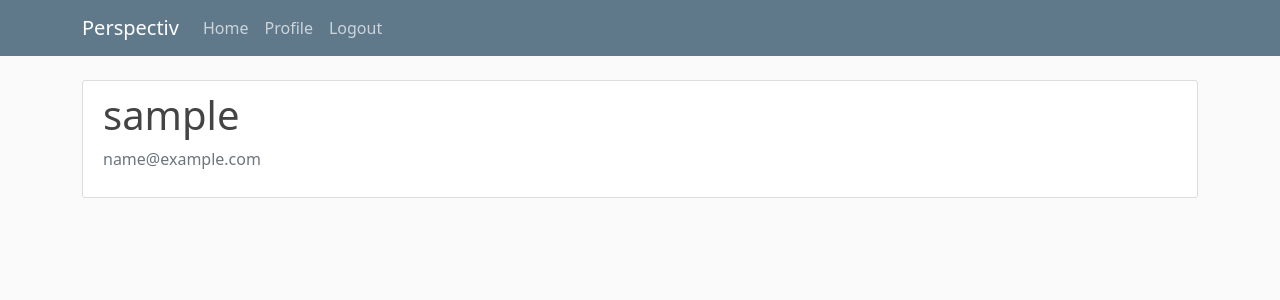
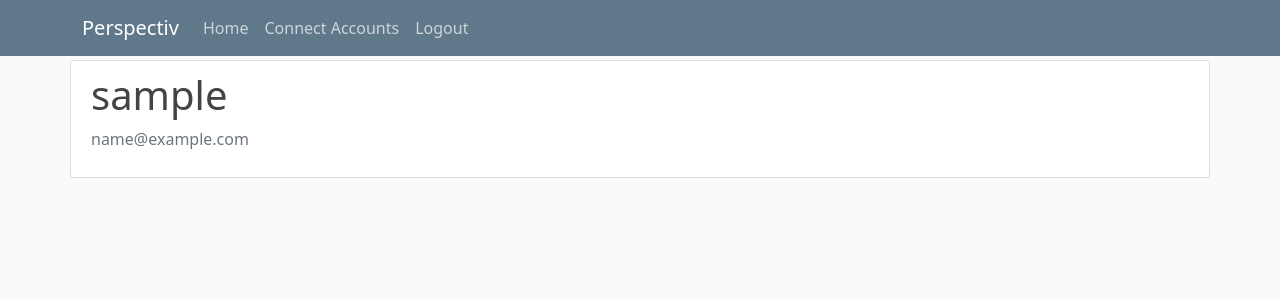
Before and after one commit to louismartin/perspectiv-site, a Django app: page /profile/ in a window 1280 px wide. Shown: the top 300 px of the page. Run offline with Django 4.2, Linux system fonts and the light colour scheme; the visitor is signed in with stand-in values (Sample User, id 1); some libraries are stand-ins or nearby versions.

Commit message:
Fix display

```diff
--- a/app/static/app/main.css
+++ b/app/static/app/main.css
@@ -1,7 +1,9 @@
 body {
     background: #fafafa;
     color: #333333;
-    margin-top: 5rem;
+}
+main {
+    padding-top: 60px;  /* Height of navbar */
 }
 
 h1,
@@ -87,3 +89,8 @@ a.article-title:hover {
 .account-heading {
     font-size: 2.5rem;
 }
+
+
+div.dataTables_filter, div.dataTables_length {
+    padding: 50px;
+  }
--- a/app/templates/app/base.html
+++ b/app/templates/app/base.html
@@ -63,7 +63,7 @@
                         <!-- Navbar Right Side -->
                         <div class="navbar-nav">
                             {% if user.is_authenticated %}
-                            <a class="nav-item nav-link" href="{% url 'profile' %}">Profile</a>
+                            <a class="nav-item nav-link" href="{% url 'manage' %}">Connect Accounts</a>
                             <a class="nav-item nav-link" href="{% url 'logout' %}">Logout</a>
                             {% else %}
                             <a class="nav-item nav-link" href="{% url 'login' %}">Login</a>
@@ -74,9 +74,8 @@
                 </div>
             </nav>
         </header>
-        <main role="main" class="container">
+        <main role="main" class="container mt-8">
             <div class="row">
-                <div class="col-md-12">
                     {% if messages %}
                     {% for message in messages %}
                     <div class="alert alert-{{ message.tags }}">
@@ -85,7 +84,6 @@
                     {% endfor %}
                     {% endif %}
                     {% block content %}{% endblock %}
-                </div>
             </div>
         </main>
 
```
Also changed, not shown: app/templates/app/app.html (+10 -5 lines).
